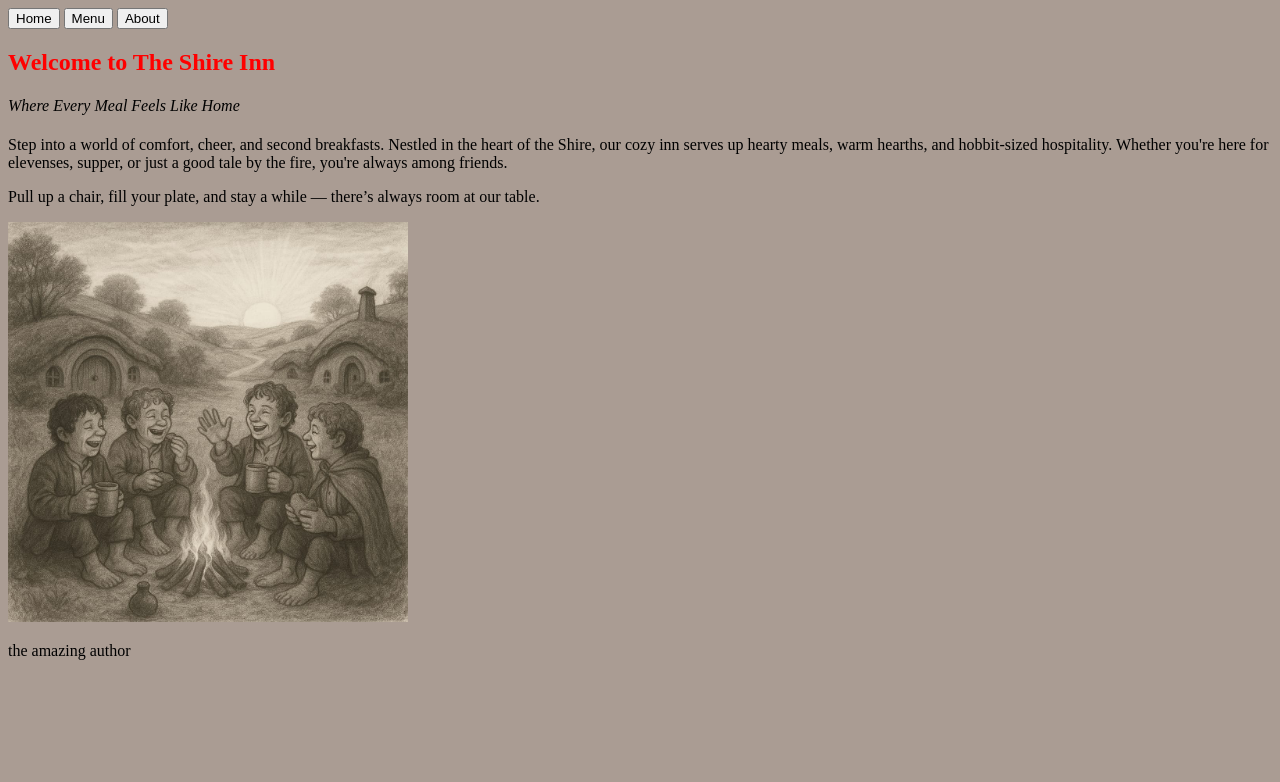
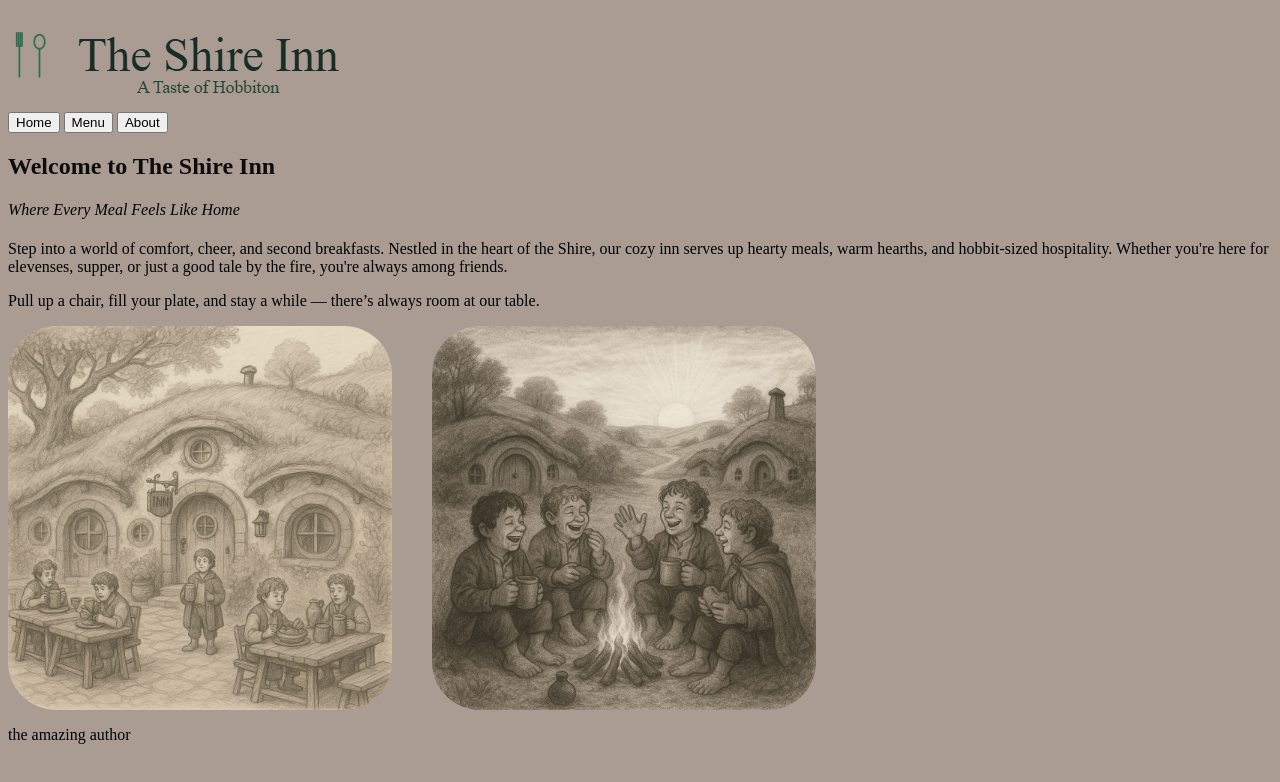
Before and after one commit to DariuszWasik/restaurantPage, a website built with webpack: page src/template.html in a window 1280 px wide. Built offline with nearby package versions, Linux system fonts and the light colour scheme.

Commit message:
add fotos to the homepage and make a logo in svg, convert tit to png and put it in header in template.html

```diff
--- a/src/modules/home.js
+++ b/src/modules/home.js
@@ -1,3 +1,7 @@
+import shireInnImg from '../assets/home/shireinn.jpg'
+import fireplaceImg from '/home/dariolysy/repos/restaurantPage/src/assets/home/fireplace.jpg'
+
+
 const content = document.querySelector('#content');
 const welcome = document.createElement('h2');
 welcome.classList.add('welcome');
@@ -20,10 +24,15 @@ imgDiv.classList.add('imgDiv');
 
 const img1 =document.createElement('img');
 img1.id = 'shireInn';
-img1.src = './assets/home/fireplace.jpg';
-img1.alt = 'a hobbitstyle restaurant with hobbits sitting outside and having a meal'
+img1.src = shireInnImg;
+img1.alt = 'a hobbit-style restaurant with hobbits sitting outside and having a meal'
+
+const img2 =document.createElement('img');
+img2.id = 'fireplace';
+img2.src = fireplaceImg;
+img2.alt = 'fireplace with hobbits around, they eat, drink and have fun'
 
 
-imgDiv.append(img1);
+imgDiv.append(img1, img2);
 
-content.append(welcome, italicWelcome, para1, para2, imgDiv);
+content.append(welcome, italicWelcome, para1, para2, imgDiv,);
--- a/src/styles.css
+++ b/src/styles.css
@@ -3,12 +3,18 @@ body {
     background-color: rgb(170, 156, 147);
   }
 
-  #shireInn {
-    height: 50vh;
+.imgDiv {
+  display: flex;
+  gap: 5vh
+}
+
+  #shireInn, #fireplace {
+    width:  30vw;
+    border-radius: 3rem;
   }
 
 .welcome {
-  color: red;
+  color: rgb(14, 11, 11);
 }
 
 .italicWelcome {
--- a/src/template.html
+++ b/src/template.html
@@ -7,6 +7,9 @@
 </head>
 <body>
     <header>
+        <div>
+            <img src="./assets/shireInnlogo.png" alt="">
+        </div>
         <nav>
             <button class="home">Home</button>
             <button class="menu">Menu</button>
@@ -14,7 +17,6 @@
         </nav>
     </header>
     <div id="content">
-        <!-- <img id="shireInn" src="./assets/home/fireplace.jpg" alt="a hobbitstyle restaurant with hobbits sitting outside and having a meal"> -->
     </div>
     <footer>
         <p>the amazing author</p>
```
Also changed, not shown: src/assets/shireInnlogo.html (added, +45 -0 lines), src/assets/shireInnlogo.png (added).
